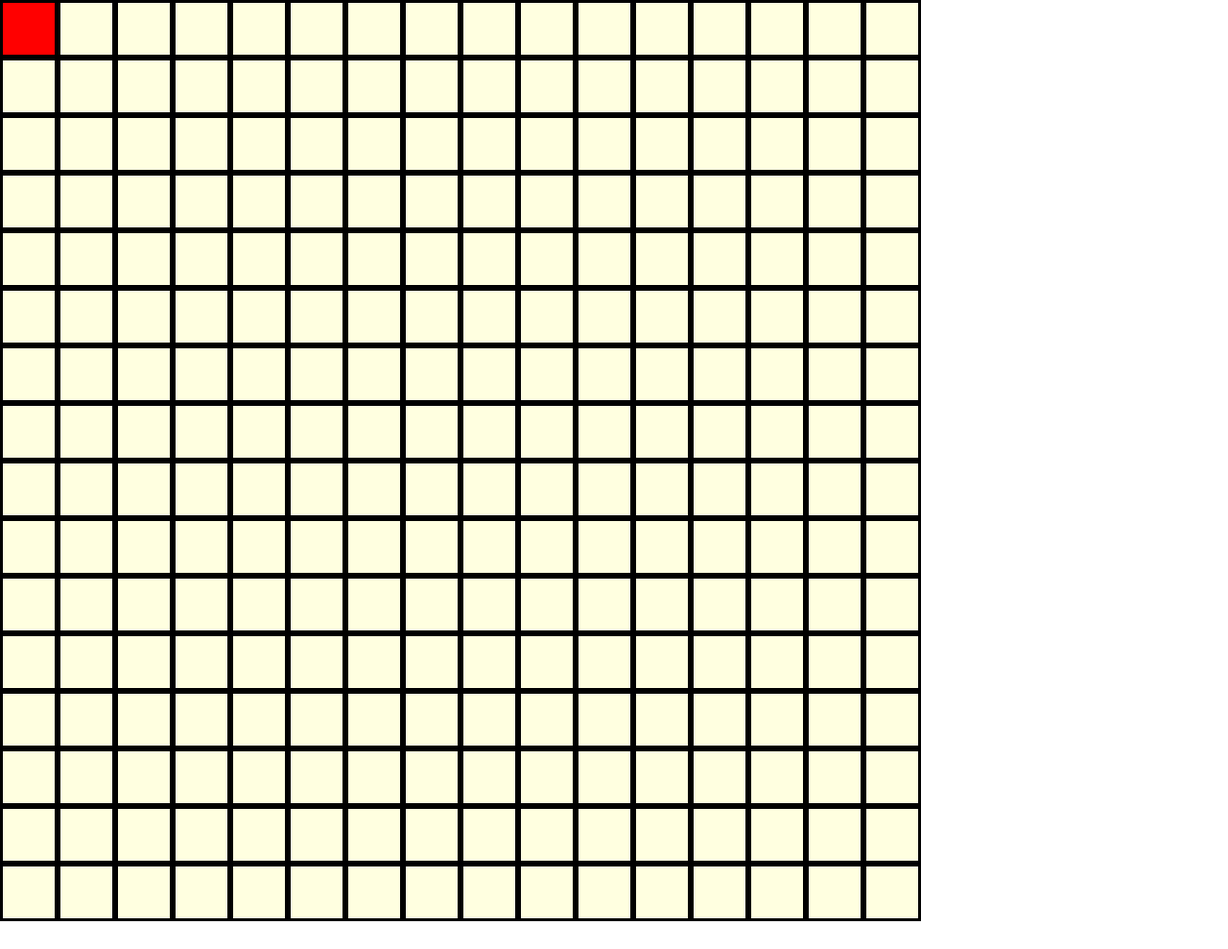
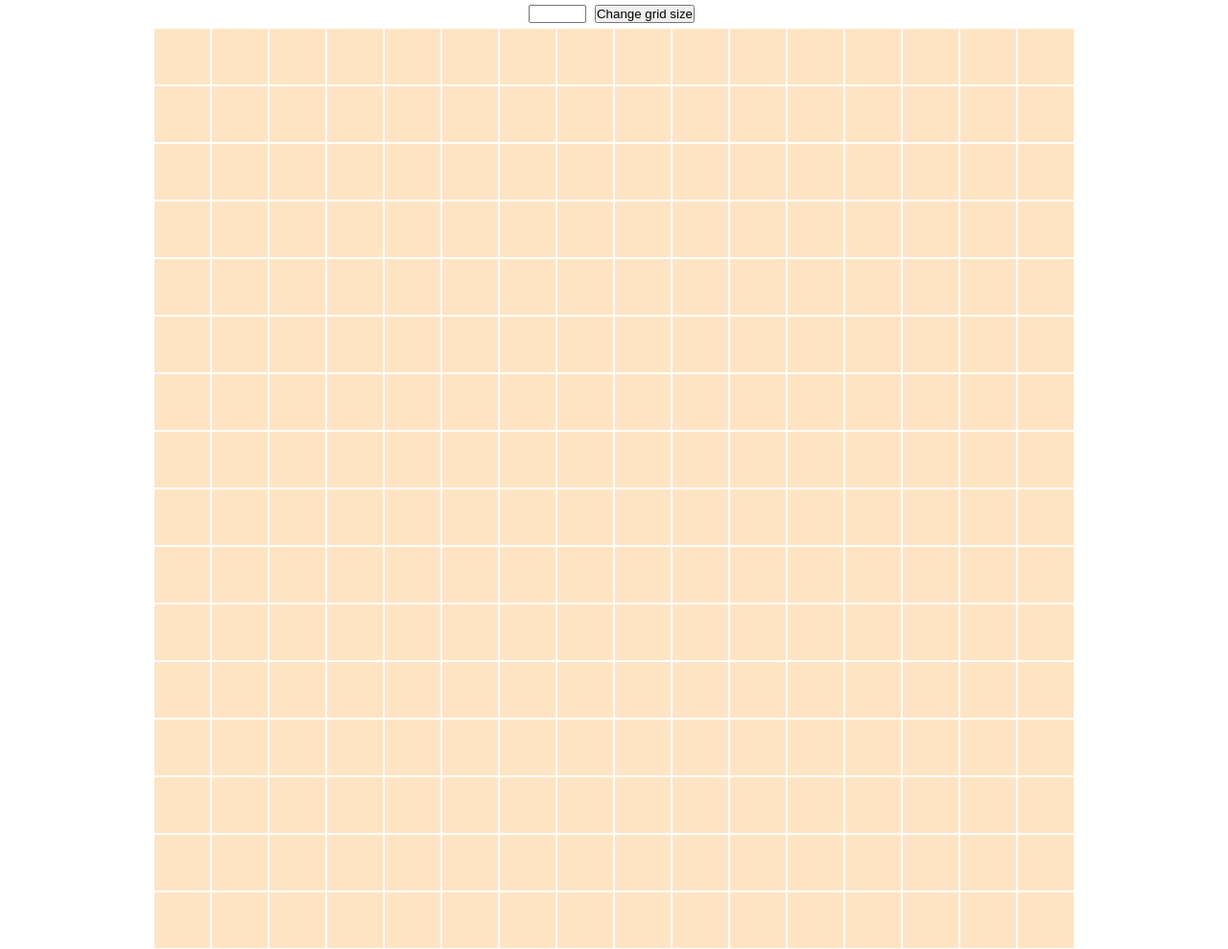
Before and after one commit to YunT96/Etch-a-Sketch, a plain HTML site: page index.html in a window 1280 px wide. Shown: the whole page at 96% size. Before the commit the page ends 960 px from the top, so only its background shows below. Drawn offline with Linux system fonts and the light colour scheme.

Commit message:
Add UI to allow user to change grid size
- Add UI to take get a number from 1 to 100 from user
- Add function to take that value, calculate and change grid size

```diff
--- a/index.html
+++ b/index.html
@@ -7,7 +7,13 @@
     <link rel="stylesheet" href="style.css">
 </head>
 <body>
-    <div class="grid-container"></div>
+    <div class="container">
+        <div class="top">
+            <input class="size-input" type="number" min="1" max="100" ></input>
+            <button class="size-btn">Change grid size</button>
+        </div>
+        <div class="grid-container"></div>
+    </div>
 
 
 
--- a/script.js
+++ b/script.js
@@ -1,15 +1,36 @@
 console.log("Script Loaded");
 
 const gridContainer = document.querySelector(".grid-container");
+const sizeInput = document.querySelector(".size-input");
+const sizeBtn = document.querySelector(".size-btn");
 
-let boxNum = 256;
+sizeBtn.addEventListener("click", getGridSize);
+createGrid(16);
 
-for (let i = 0; i < boxNum; i++){
+function createGrid(squaresPerSide){
+    gridContainer.innerHTML = ''; // Clear existing grid
+    const boxSize = 960 / squaresPerSide; // Calculate the size of each box
+    for (let i = 0; i < squaresPerSide* squaresPerSide; i++){
         const box = document.createElement("div");
         box.classList.add("box");
+        box.style.height = (`${boxSize}px`);
+        box.style.width = (`${boxSize}px`);
+
         gridContainer.appendChild(box);
 
         box.addEventListener("mouseover", () =>{
             box.classList.add("hover");
         });
     }
+}
+
+function getGridSize(){
+    let squaresPerSide = parseInt(sizeInput.value);
+
+    if (squaresPerSide && squaresPerSide > 0 && squaresPerSide <=100){
+        createGrid(squaresPerSide);
+    }
+    else{
+        alert("Enter a number between 1 - 100");
+    }
+}
--- a/style.css
+++ b/style.css
@@ -3,16 +3,32 @@
     padding: 0;
     margin: 0;
 }
+
+body{
+    display: flex;
+    justify-content: center;
+}
+
+.container {
+    display: flex;
+    flex-direction: column;
+    align-items: center;
+}
+
+.size-btn{
+    margin: 5px;
+}
+
 .grid-container{
     display: flex;
     flex-wrap: wrap;
     width: 960px;
     height: 960px;
-    background-color: lightyellow;
+    background-color: bisque;
 }
 
 .box{
-    border-style: solid;
+    border: 1px solid white;
     width: 60px;
     height: 60px;
 }
```
Lines whose indentation alone changed are shown as unchanged.
